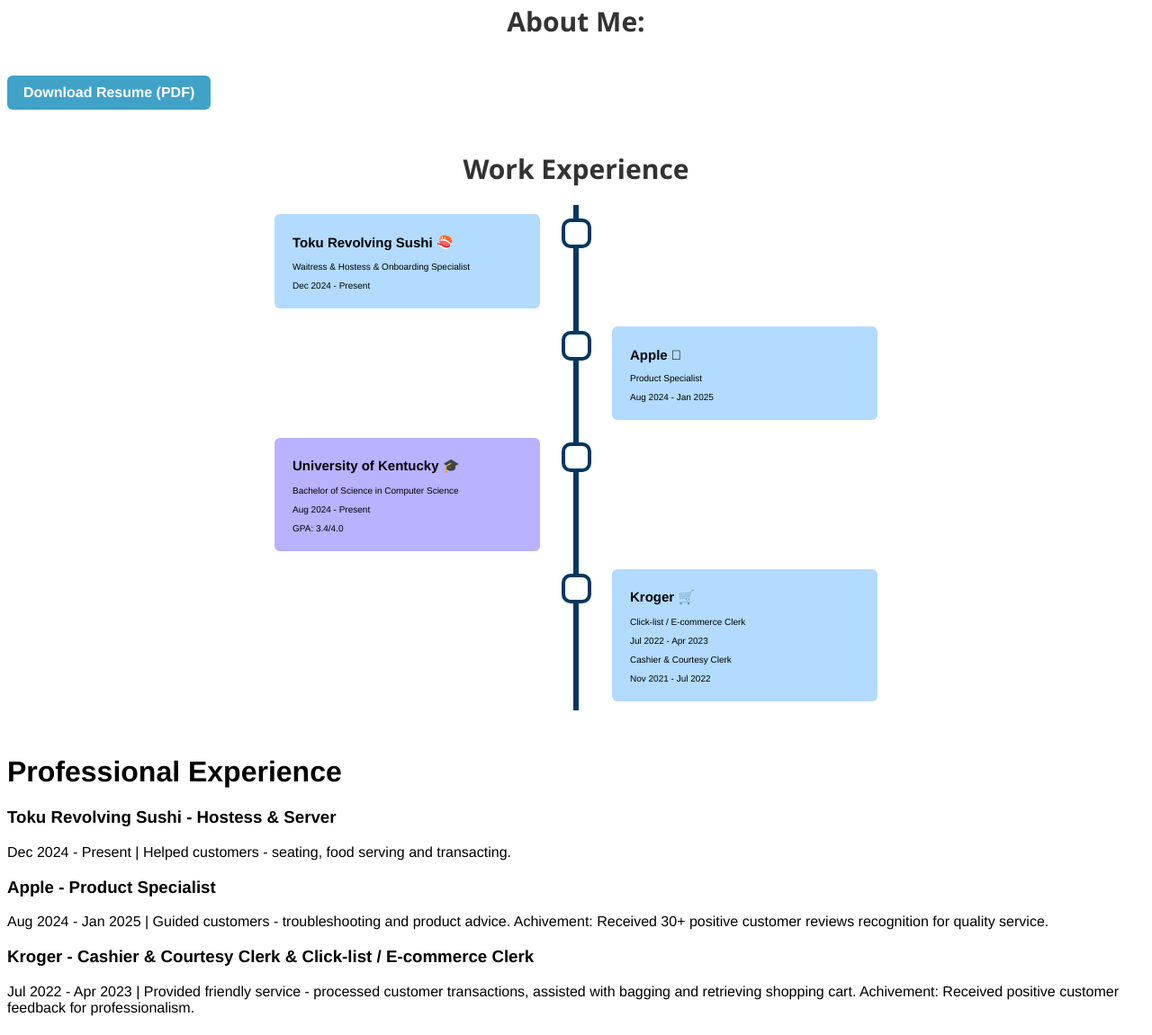
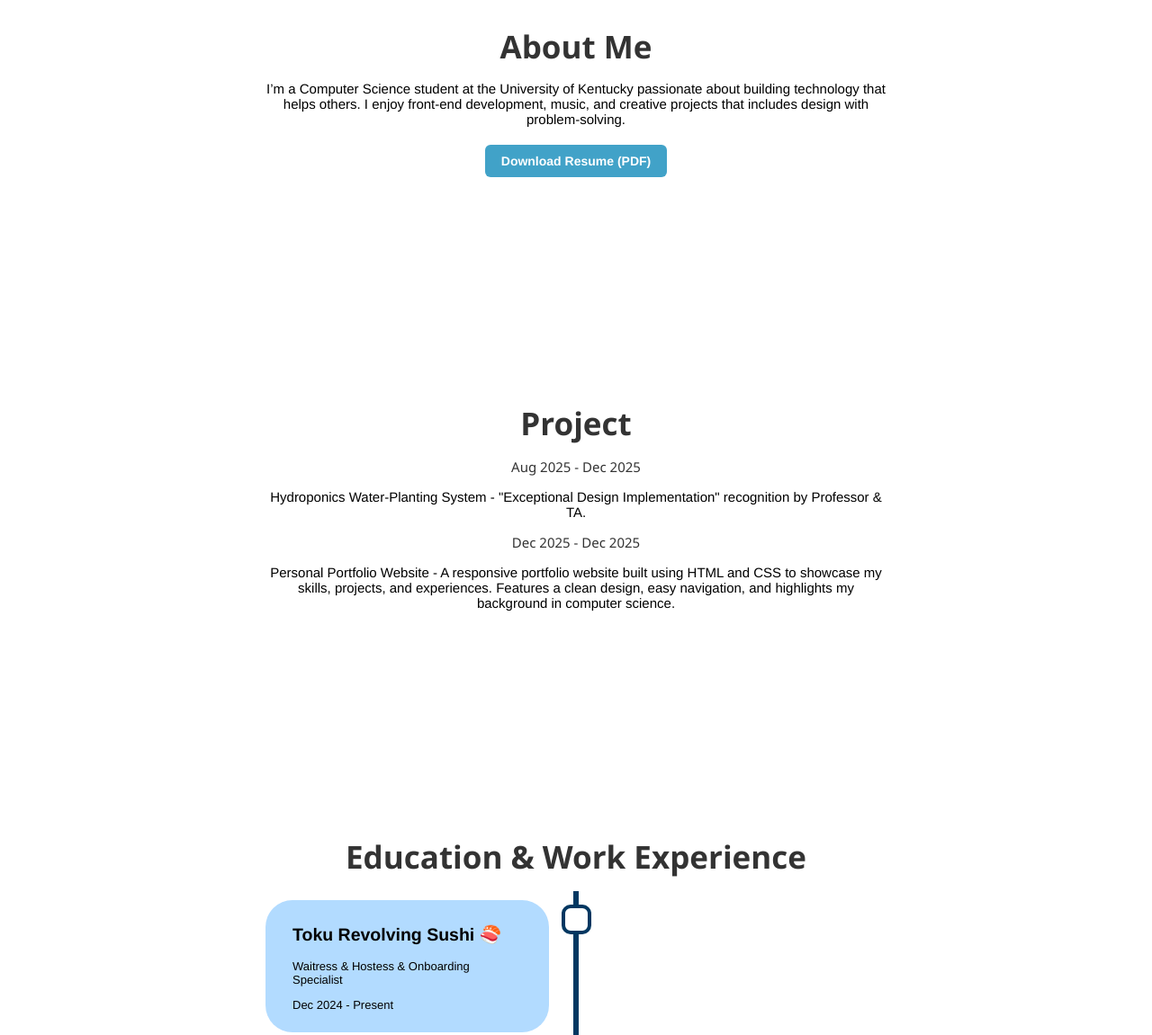
Before and after one commit to cxjiang05/Website-Portfolio, a plain HTML site: page index.html in a window 1280 px wide. Shown: the part 257-1408 px from the top of the page at 90% size. Drawn offline with Linux system fonts and the light colour scheme.

Commit message:
Updates + set homepage to index.html

```diff
--- a/projects.html
+++ b/index.html
@@ -1,17 +1,19 @@
 <!DOCTYPE html>
 <html lang="en">
   <head>
-
     <meta charset="UTF-8" />
     <meta name="viewport" content="width=device-width, initial-scale=1.0" />
 
     <title>Chen's Portfolio</title>
     <link rel = "stylesheet" href="styles.css">
+
+<script src="script.js"></script>
   </head>
+
   <body>
+
      <div class="topnav">
-      <a>Projects</a>
-      <a href="#experiences">Experiences</a>
+        <a href="#timeline">Experiences</a>
         <a href="projects.html">Home</a>
     </div>
 
@@ -20,19 +22,27 @@
 
       <div class="profile_text">
         <h1 class="myname">Chen Jiang</h1>
+
         <p class="profile_school">University of Kentucky</p>
         <p class="profile_major"> B.S. Computer Science</p></div>
+      </div>
+
+      <section class="section">
+    <h2 class="section-title">About Me</h2>
+    <p class="paragraphs">I’m a Computer Science student at the University of Kentucky passionate about building technology that helps others. I enjoy front-end development, music, and creative projects that includes design with problem-solving.</p>
+    <a href="assets/Resume.pdf" class="resumeButton"target="_blank" rel="noopener noreferrer">Download Resume (PDF)</a>
+      </section>
+
+      <section class="section">
+        <h2 class="section-title">Project</h2>
+    <p class="subsection-title"> Aug 2025 - Dec 2025</p><p class="paragraphs">Hydroponics Water-Planting System - "Exceptional Design Implementation" recognition by Professor & TA. </p>
+    <p class="subsection-title">Dec 2025 - Dec 2025</p>
+    <p class="paragraphs">Personal Portfolio Website - A responsive portfolio website built using HTML and CSS to showcase my skills, projects, and experiences. Features a clean design, easy navigation, and highlights my background in computer science.</p>
+      </section>
 
 
-
-      <!--<div><img class="selfie" src="/assets/selfiePicture.JPG" alt="My Image"></div>*/ -->
-</div>
-    <h2 class="section-title">About Me:</h2>
-    <a href="assets/Resume.pdf" class="resumeButton"target="_blank" rel="noopener noreferrer">Download Resume (PDF)</a>
-    <!--put "download" after href to download immediately (notes to my self)-->
-
-
-<h2 class="section-title">Work Experience</h2>
+<section class="section" id="timeline">
+<h2 class="section-title">Education & Work Experience</h2>
 <div class="timeline">
 
   <div class="container left">
@@ -58,12 +68,12 @@
       <h2>University of Kentucky 🎓</h2>
       <p>Bachelor of Science in Computer Science</p>
       <p>Aug 2024 - Present</p>
-      <p>GPA: 3.4/4.0</p>
+
     </div>
   </div>
 
     <div class="container right">
-    <div class="content">
+    <div class="content" data-tip="Click to view details.">
       <h2>Kroger 🛒</h2>
       <p>Click-list / E-commerce Clerk</p>
       <p>Jul 2022 - Apr 2023</p>
@@ -72,37 +82,7 @@
     </div>
   </div>
 </div>
-
-
-
-
-
-
-
-
-
-    <h1 id="experiences">Professional Experience</h1>
-    <h3>Toku Revolving Sushi - Hostess & Server</h3>
-    <p>
-      Dec 2024 - Present | Helped customers - seating, food serving and
-      transacting.
-    </p>
-
-    <h3>Apple - Product Specialist</h3>
-    <p>
-      Aug 2024 - Jan 2025 | Guided customers - troubleshooting and product
-      advice. Achivement: Received 30+ positive customer reviews recognition for
-      quality service.
-    </p>
-
-    <h3>Kroger - Cashier & Courtesy Clerk & Click-list / E-commerce Clerk</h3>
-    <p>
-      Jul 2022 - Apr 2023 | Provided friendly service - processed customer
-      transactions, assisted with bagging and retrieving shopping cart.
-      Achivement: Received positive customer feedback for professionalism.
-    </p>
-
-
+</section>
 
     <h1>Skills</h1>
     <h3>Technical:</h3>
@@ -130,5 +110,6 @@
     <p>GitHub: <a href="https://github.com/cxjiang05" target="_blank" rel="noopener noreferrer">GitHub</a></p> <!--The "target" attribute will decide whether link open stay on page or new tab;
     NEW TAB="_blank"
     CURRENT="_self"-->
+    <div id="tooltip" class="tooltip"></div>
   </body>
 </html>
--- /dev/null
+++ b/script.js
@@ -0,0 +1,23 @@
+document.addEventListener("DOMContentLoaded", () => {
+  const tooltip = document.getElementById("tooltip");
+  if (!tooltip) return;
+
+  const OFFSET_X = 12;
+  const OFFSET_Y = 14;
+
+  document.querySelectorAll("[data-tip]").forEach((el) => {
+    el.addEventListener("mouseenter", () => {
+      tooltip.textContent = el.dataset.tip || "";
+      tooltip.style.display = "block";
+    });
+
+    el.addEventListener("mousemove", (e) => {
+      tooltip.style.left = `${e.clientX + OFFSET_X}px`;
+      tooltip.style.top = `${e.clientY + OFFSET_Y}px`;
+    });
+
+    el.addEventListener("mouseleave", () => {
+      tooltip.style.display = "none";
+    });
+  });
+});
--- a/styles.css
+++ b/styles.css
@@ -3,7 +3,7 @@ h1 {
 }
 
 a.resumeButton {
-  display: inline-block;
+  display: block;
   padding: 10px 18px;
   background: #41a2c8;
   color: rgb(255, 255, 255); /* textcolor*/
@@ -11,15 +11,39 @@ a.resumeButton {
   text-decoration: none; /*removes underline*/
   font-weight: bold; /*make text bold*/
   margin: 20px auto;
+
+  width: fit-content;
+  font-size: 14px;
+}
+.socialImg {
+  width: 30px;
+  height: 30px;
+  margin: 0 10px;
 }
 
 body {
   background-color: rgb(255, 255, 255);
 }
 
+.paragraphs {
+  text-align: center;
+  margin: 0 auto;
+  max-width: 700px;
+  margin-bottom: 0px;
+  font-size: 15px;
+}
+
 .section-title {
-  font-size: 30px;
-  margin-bottom: 20px;
+  font-size: 35px;
+  margin-bottom: 15px;
+  text-align: center;
+  color: #333;
+  font-family: "Segoe UI", Tahoma, Geneva, Verdana, sans-serif;
+}
+
+.subsection-title {
+  font-size: 15px;
+  margin-bottom: 15px;
   text-align: center;
   color: #333;
   font-family: "Segoe UI", Tahoma, Geneva, Verdana, sans-serif;
@@ -30,6 +54,10 @@ a.resumeButton:hover {
   font-family: Arial, Helvetica, sans-serif;
 }
 
+.section {
+  margin: 50px auto 250px auto;
+  max-width: 900px;
+}
 /*.myname {
   background-color: rgba(0, 0, 0, 0.182);
   padding: 0.25rem 0.5rem;
@@ -100,6 +128,7 @@ body {
 .timeline {
   position: relative;
   max-width: 750px;
+  min-width: 630px;
   margin: 0 auto;
 }
 
@@ -117,7 +146,7 @@ body {
 
 /* Container around content */
 .container {
-  padding: 10px 40px;
+  padding: 10px 30px;
   position: relative;
   background-color: inherit;
   width: 50%;
@@ -155,7 +184,7 @@ body {
   top: 22px;
   width: 0;
   z-index: 1;
-  right: 30px;
+  right: -10px;
   border: medium solid white;
   border-width: 10px 0 10px 10px;
   border-color: transparent transparent transparent white;
@@ -169,7 +198,7 @@ body {
   top: 22px;
   width: 0;
   z-index: 1;
-  left: 30px;
+  left: -10px;
   border: medium solid white;
   border-width: 10px 10px 10px 0;
   border-color: transparent white transparent transparent;
@@ -182,19 +211,19 @@ body {
 
 /* The actual content */
 .content {
-  padding: 10px 20px;
+  padding: 10px 30px;
   background-color: rgb(178, 219, 255);
   position: relative;
-  border-radius: 6px;
-  font-size: 10px;
+  border-radius: 30px;
+  font-size: 13px;
 }
 
 .education {
   padding: 10px 20px;
   background-color: rgb(184, 178, 255);
   position: relative;
-  border-radius: 6px;
-  font-size: 10px;
+  border-radius: 30px;
+  font-size: 13px;
 }
 
 /* Media queries - Responsive timeline on screens less than 600px wide */
@@ -208,7 +237,7 @@ body {
   /* Full-width containers */
   .container {
     width: 100%;
-    padding-left: 70px;
+    padding-left: 100px;
     padding-right: 25px;
   }
 
@@ -231,3 +260,16 @@ body {
     left: 0%;
   }
 }
+
+.tooltip {
+  position: fixed;
+  display: none;
+  padding: 8px 10px;
+  background: rgba(0, 0, 0, 0.85);
+  color: #fff;
+  font-size: 12px;
+  border-radius: 8px;
+  pointer-events: none; /* so it doesn't block hovering */
+  z-index: 9999;
+  max-width: 260px;
+}
```
Also changed, not shown: assets/github logo.png (added). Lines whose indentation alone changed are shown as unchanged.
